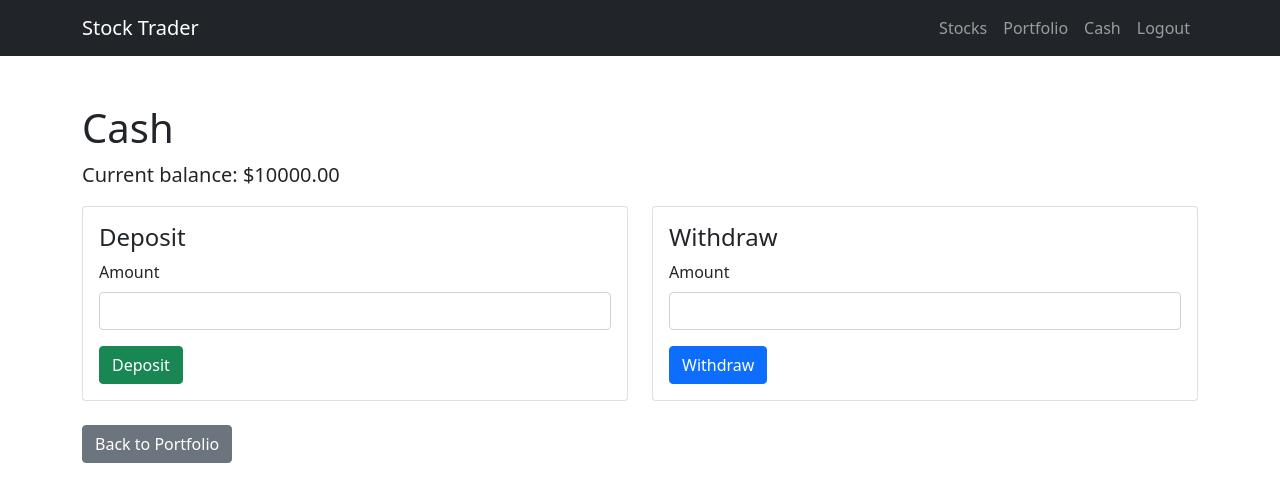
After one commit to izsmith1/401-Project, a Flask app: page /cash in a window 1280 px wide. The commit adds this page. Shown: the top 502 px of the page. Run offline with Flask 3, Linux system fonts and the light colour scheme; the visitor is signed in with stand-in values (Sample User, id 1); data that the repository does not hold is empty; parts of the project's set-up code (start-up, migrations or seed data) failed here and were passed over.

Commit message:
deposit and withdraw cash
Cash page with deposit/withdraw, Decimal validation, and transaction logging.

```diff
--- a/app.py
+++ b/app.py
@@ -607,6 +607,105 @@ def sell(stock_id):
 
     return redirect(url_for("portfolio"))
 
+
+# Validate a money amount from a form: parses as Decimal, > 0, at most two decimals.
+# Returns (amount, None) on success or (None, error_message) on failure.
+def validate_amount(raw):
+    try:
+        amount = Decimal(raw)
+    except (InvalidOperation, ValueError, TypeError):
+        return None, "Enter a valid amount"
+    if amount <= 0:
+        return None, "Amount must be greater than 0"
+    if amount != amount.quantize(Decimal("0.01")):
+        return None, "Amount can have at most two decimal places"
+    return amount, None
+
+
+# CASH - Show the deposit / withdraw page
+@app.route("/cash")
+@login_required
+def cash():
+    return render_template("cash.html")
+
+
+# DEPOSIT - Add cash to the user's balance
+@app.route("/deposit", methods=["POST"])
+@login_required
+def deposit():
+    amount, error = validate_amount(request.form.get("amount", ""))
+    if error:
+        flash(error, "error")
+        return redirect(url_for("cash"))
+
+    # Lock the user's row so two cash changes at once can't clobber each other
+    user = db.session.get(User, current_user.id, with_for_update=True)
+    if user is None:
+        abort(404, description="User not found")
+
+    user.cash_balance += amount
+    db.session.add(
+        Transaction(
+            user_id=user.id,
+            stock_id=None,
+            transaction_type="DEPOSIT",
+            quantity=0,
+            price=None,
+            amount=amount,
+        )
+    )
+    log_event(user.id, "DEPOSIT", f"Deposited {amount}")
+
+    try:
+        db.session.commit()
+        flash(f"Deposited ${amount}", "success")
+    except Exception:
+        db.session.rollback()
+        flash("Could not complete the deposit, please try again", "error")
+
+    return redirect(url_for("cash"))
+
+
+# WITHDRAW - Take cash out of the user's balance
+@app.route("/withdraw", methods=["POST"])
+@login_required
+def withdraw():
+    amount, error = validate_amount(request.form.get("amount", ""))
+    if error:
+        flash(error, "error")
+        return redirect(url_for("cash"))
+
+    # Lock the user's row before checking the balance so two withdrawals can't both pass
+    user = db.session.get(User, current_user.id, with_for_update=True)
+    if user is None:
+        abort(404, description="User not found")
+
+    if amount > user.cash_balance:
+        flash("Insufficient funds", "error")
+        return redirect(url_for("cash"))
+
+    user.cash_balance -= amount
+    db.session.add(
+        Transaction(
+            user_id=user.id,
+            stock_id=None,
+            transaction_type="WITHDRAW",
+            quantity=0,
+            price=None,
+            amount=amount,
+        )
+    )
+    log_event(user.id, "WITHDRAW", f"Withdrew {amount}")
+
+    try:
+        db.session.commit()
+        flash(f"Withdrew ${amount}", "success")
+    except Exception:
+        db.session.rollback()
+        flash("Could not complete the withdrawal, please try again", "error")
+
+    return redirect(url_for("cash"))
+
 # ADMIN - Manage per-date market schedule overrides (special hours and holidays)
 @app.route("/admin/schedule", methods=["GET", "POST"])
 @login_required
--- a/templates/admin_schedule.html
+++ b/templates/admin_schedule.html
@@ -17,6 +17,7 @@
                     {% if current_user.is_authenticated %}
                     <li class="nav-item"><a class="nav-link" href="{{ url_for('stocks') }}">Stocks</a></li>
                     <li class="nav-item"><a class="nav-link" href="{{ url_for('portfolio') }}">Portfolio</a></li>
+                    <li class="nav-item"><a class="nav-link" href="{{ url_for('cash') }}">Cash</a></li>
                     <li class="nav-item"><a class="nav-link" href="{{ url_for('logout') }}">Logout</a></li>
                     {% else %}
                     <li class="nav-item"><a class="nav-link" href="{{ url_for('login') }}">Login</a></li>
--- a/templates/admin_stocks.html
+++ b/templates/admin_stocks.html
@@ -17,6 +17,7 @@
                     {% if current_user.is_authenticated %}
                     <li class="nav-item"><a class="nav-link" href="{{ url_for('stocks') }}">Stocks</a></li>
                     <li class="nav-item"><a class="nav-link" href="{{ url_for('portfolio') }}">Portfolio</a></li>
+                    <li class="nav-item"><a class="nav-link" href="{{ url_for('cash') }}">Cash</a></li>
                         {% if current_user.is_admin %}
                         <li class="nav-item"><a class="nav-link" href="{{ url_for('admin_schedule') }}">Admin Panel</a></li>
                         {% endif %}
--- /dev/null
+++ b/templates/cash.html
@@ -0,0 +1,81 @@
+<!DOCTYPE html>
+<html lang="en">
+<head>
+    <meta charset="UTF-8">
+    <title>Cash</title>
+    <link href="https://cdn.jsdelivr.net/npm/bootstrap@5.0.2/dist/css/bootstrap.min.css" rel="stylesheet" integrity="sha384-EVSTQN3/azprG1Anm3QDgpJLIm9Nao0Yz1ztcQTwFspd3yD65VohhpuuCOmLASjC" crossorigin="anonymous">
+</head>
+<body>
+    <nav class="navbar navbar-expand-lg navbar-dark bg-dark">
+        <div class="container">
+            <a class="navbar-brand" href="{{ url_for('index') }}">Stock Trader</a>
+            <button class="navbar-toggler" type="button" data-bs-toggle="collapse" data-bs-target="#mainNav">
+                <span class="navbar-toggler-icon"></span>
+            </button>
+            <div class="collapse navbar-collapse" id="mainNav">
+                <ul class="navbar-nav ms-auto">
+                    {% if current_user.is_authenticated %}
+                    <li class="nav-item"><a class="nav-link" href="{{ url_for('stocks') }}">Stocks</a></li>
+                    <li class="nav-item"><a class="nav-link" href="{{ url_for('portfolio') }}">Portfolio</a></li>
+                    <li class="nav-item"><a class="nav-link" href="{{ url_for('cash') }}">Cash</a></li>
+                        {% if current_user.is_admin %}
+                        <li class="nav-item"><a class="nav-link" href="{{ url_for('admin_schedule') }}">Admin Panel</a></li>
+                        {% endif %}
+                    <li class="nav-item"><a class="nav-link" href="{{ url_for('logout') }}">Logout</a></li>
+                    {% else %}
+                    <li class="nav-item"><a class="nav-link" href="{{ url_for('login') }}">Login</a></li>
+                    <li class="nav-item"><a class="nav-link" href="{{ url_for('register') }}">Create account</a></li>
+                    {% endif %}
+                </ul>
+            </div>
+        </div>
+    </nav>
+
+    <div class="container mt-5">
+        {% with messages = get_flashed_messages(with_categories=true) %}
+        {% if messages %}
+        {% for category, message in messages %}
+        <div class="alert alert-{{ 'danger' if category == 'error' else category }}">{{ message }}</div>
+        {% endfor %}
+        {% endif %}
+        {% endwith %}
+
+        <h1>Cash</h1>
+        <p class="lead">Current balance: <strong>${{ "%.2f"|format(current_user.cash_balance) }}</strong></p>
+
+        <div class="row">
+            <div class="col-md-6 mb-4">
+                <div class="card">
+                    <div class="card-body">
+                        <h2 class="card-title h4">Deposit</h2>
+                        <form method="POST" action="{{ url_for('deposit') }}">
+                            <div class="mb-3">
+                                <label for="deposit-amount" class="form-label">Amount</label>
+                                <input type="number" class="form-control" id="deposit-amount" name="amount" step="0.01" min="0.01" required>
+                            </div>
+                            <button type="submit" class="btn btn-success">Deposit</button>
+                        </form>
+                    </div>
+                </div>
+            </div>
+            <div class="col-md-6 mb-4">
+                <div class="card">
+                    <div class="card-body">
+                        <h2 class="card-title h4">Withdraw</h2>
+                        <form method="POST" action="{{ url_for('withdraw') }}">
+                            <div class="mb-3">
+                                <label for="withdraw-amount" class="form-label">Amount</label>
+                                <input type="number" class="form-control" id="withdraw-amount" name="amount" step="0.01" min="0.01" required>
+                            </div>
+                            <button type="submit" class="btn btn-primary">Withdraw</button>
+                        </form>
+                    </div>
+                </div>
+            </div>
+        </div>
+
+        <a href="{{ url_for('portfolio') }}" class="btn btn-secondary">Back to Portfolio</a>
+    </div>
+    <script src="https://cdn.jsdelivr.net/npm/bootstrap@5.0.2/dist/js/bootstrap.bundle.min.js" integrity="sha384-MrcW6ZMFYlzcLA8Nl+NtUVF0sA7MsXsP1UyJoMp4YLEuNSfAP+JcXn/tWtIaxVXM" crossorigin="anonymous"></script>
+</body>
+</html>
--- a/templates/home.html
+++ b/templates/home.html
@@ -17,6 +17,7 @@
                     {% if current_user.is_authenticated %}
                     <li class="nav-item"><a class="nav-link" href="{{ url_for('stocks') }}">Stocks</a></li>
                     <li class="nav-item"><a class="nav-link" href="{{ url_for('portfolio') }}">Portfolio</a></li>
+                    <li class="nav-item"><a class="nav-link" href="{{ url_for('cash') }}">Cash</a></li>
                         {% if current_user.is_admin %}
                         <li class="nav-item"><a class="nav-link" href="{{ url_for('admin_schedule') }}">Admin Panel</a></li>
                         {% endif %}
```
